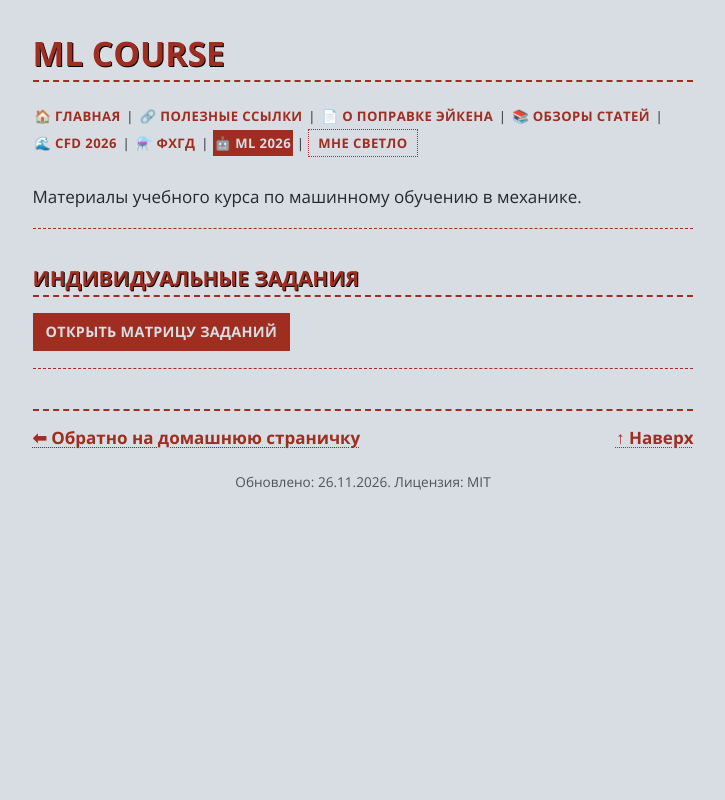
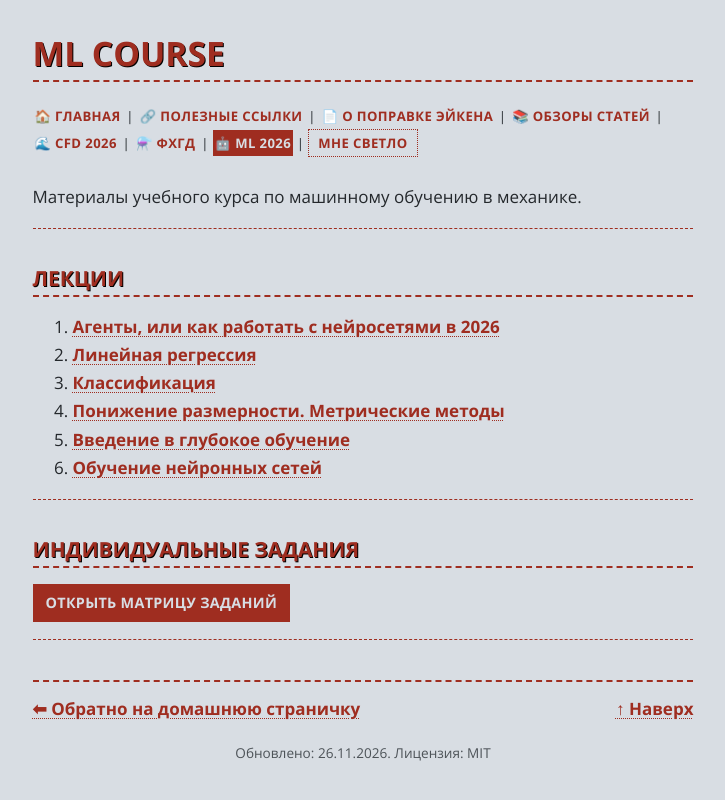
Before and after one commit to CKPEIIKA/ckpeiika.github.io, a Jekyll site: the page built from pages/ml2026.md, in a window 1280 px wide. Shown: the top 800 px of the page, without its empty margins (277-1002 px from the left). Built offline with Jekyll 4.4.1, drawn with Linux system fonts in a browser that asks for light colours.

Commit message:
Link ML course lecture slides

```diff
--- a/pages/ml2026.md
+++ b/pages/ml2026.md
@@ -8,6 +8,17 @@ nav_label: "🤖 ML 2026"
 
 ---
 
+## Лекции
+
+1. [Агенты, или как работать с нейросетями в 2026]({{ '/lectures/ml2026/lecture_1.pdf' | relative_url }})
+2. [Линейная регрессия]({{ '/lectures/ml2026/lecture_2.pdf' | relative_url }})
+3. [Классификация]({{ '/lectures/ml2026/lecture_3.pdf' | relative_url }})
+4. [Понижение размерности. Метрические методы]({{ '/lectures/ml2026/lecture_4.pdf' | relative_url }})
+5. [Введение в глубокое обучение]({{ '/lectures/ml2026/lecture_5.pdf' | relative_url }})
+6. [Обучение нейронных сетей]({{ '/lectures/ml2026/lecture_6.pdf' | relative_url }})
+
+---
+
 ## Индивидуальные задания
 
 [Открыть матрицу заданий]({{ '/pages/ml-assignments.html' | relative_url }}){: .download-btn }
```
Also changed, not shown: 6 other files.
